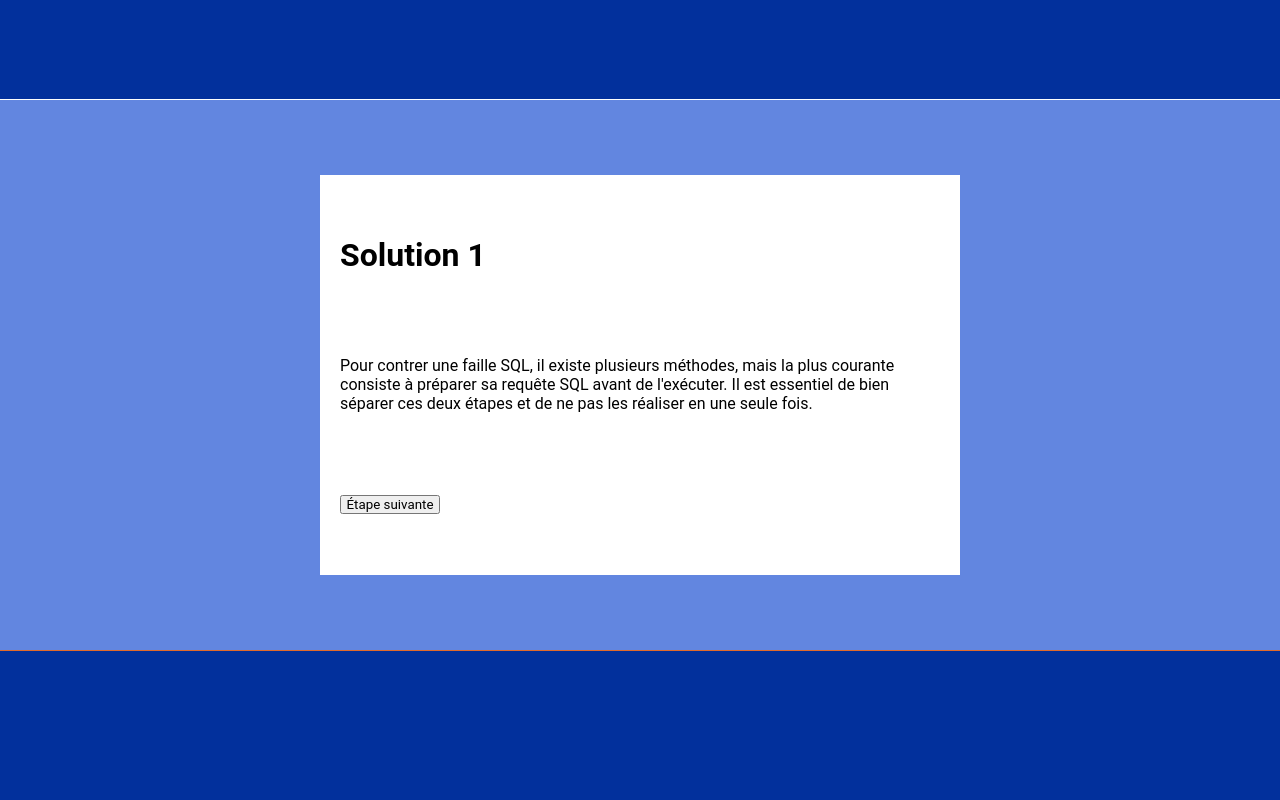
After one commit to Hackathon-DeckX/DeckX, a PHP site: page /page/solution.php in a window 1280 px wide. The commit adds this page. Run offline with PHP 8.4, Linux system fonts and the light colour scheme.

Commit message:
solution1

```diff
--- a/js/login2.js
+++ b/js/login2.js
@@ -1,13 +1,13 @@
 let maFenetre;
 
 
-const timeeout = function () {
+const timeout = function () {
     const btnIndice1 = document.querySelector('.btnIndice1')
     btnIndice1.classList.toggle('btnIndice1--active')
 }
 
 setTimeout(() => {
-    timeeout()
+    timeout()
 }, 200000)
 
 const Modal = function () {
--- /dev/null
+++ b/page/solution.php
@@ -0,0 +1,36 @@
+<!doctype html>
+<html lang="fr">
+<head>
+    <meta charset="UTF-8">
+    <meta name="viewport"
+          content="width=device-width, user-scalable=no, initial-scale=1.0, maximum-scale=1.0, minimum-scale=1.0">
+    <meta http-equiv="X-UA-Compatible" content="ie=edge">
+    <link rel="stylesheet" href="../style/solution.css">
+    <link rel="shortcut icon" href="../style/assets/logo.png" type="image/x-icon">
+
+    <title>Solution 1</title>
+</head>
+<body>
+<div class="header"></div>
+
+
+    <div class="solution1">
+        <h1>Solution 1</h1>
+        <p>Pour contrer une faille SQL, il existe plusieurs méthodes, mais la plus courante consiste à préparer sa requête SQL avant de l'exécuter. Il est essentiel de bien séparer ces deux étapes et de ne pas les réaliser en une seule fois.</p>
+        <button class="prochainement">Étape suivante</button>
+
+    </div>
+
+
+    <div class="footer"></div>
+
+
+
+    <script>
+        const prochainement = document.querySelector('.prochainement');
+        prochainement.addEventListener('click', () => {
+            window.location.href = 'accueil.php';
+        });
+    </script>
+</body>
+</html>
--- a/page/verif.php
+++ b/page/verif.php
@@ -55,7 +55,7 @@ if ($result->rowCount() == 1) {
 
     $_SESSION['user_id'] = $name;
 
-    header('Location: ../page/accueil.php');
+    header('Location: ../page/solution.php');
     exit();
 } else {
     header('Location: ../page/login.php');
--- /dev/null
+++ b/style/solution.css
@@ -0,0 +1,52 @@
+:root {
+    --bg-color: rgba(2,48,156,1);
+    --bg-color-2: rgba(98,134,224,1);
+}
+
+*, :after, :before {
+    box-sizing: border-box;
+    margin: 0;
+    padding: 0;
+    font-family: 'Roboto', sans-serif;
+}
+
+body {
+    display: flex;
+    flex-direction: column;
+    align-items: center;
+    justify-content: space-between;
+    height: 100vh;
+    background: var(--bg-color-2);
+}
+
+.header, .footer {
+    width: 100%;
+    height: 100px;
+    background: var(--bg-color);
+    z-index: 999;
+}
+
+.header {
+    border-bottom: 1px solid white;
+}
+
+.footer {
+    height: 150px;
+    padding: 10px;
+    border-top: 1px solid #E26A2A;
+}
+
+
+.solution1 {
+    width: 50vw;
+    height: 50vh;
+    background: white;
+    display: flex;
+    flex-direction: column;
+    justify-content: space-around;
+    padding: 20px;
+}
+
+.prochainement {
+    width: 100px;
+}
```
Also changed, not shown: js/accueil.js (+15 -0 lines), page/accueil.php (+15 -1 lines), style/accueil.css (+40 -0 lines), js/login.js (added), style/login3.css (added).
